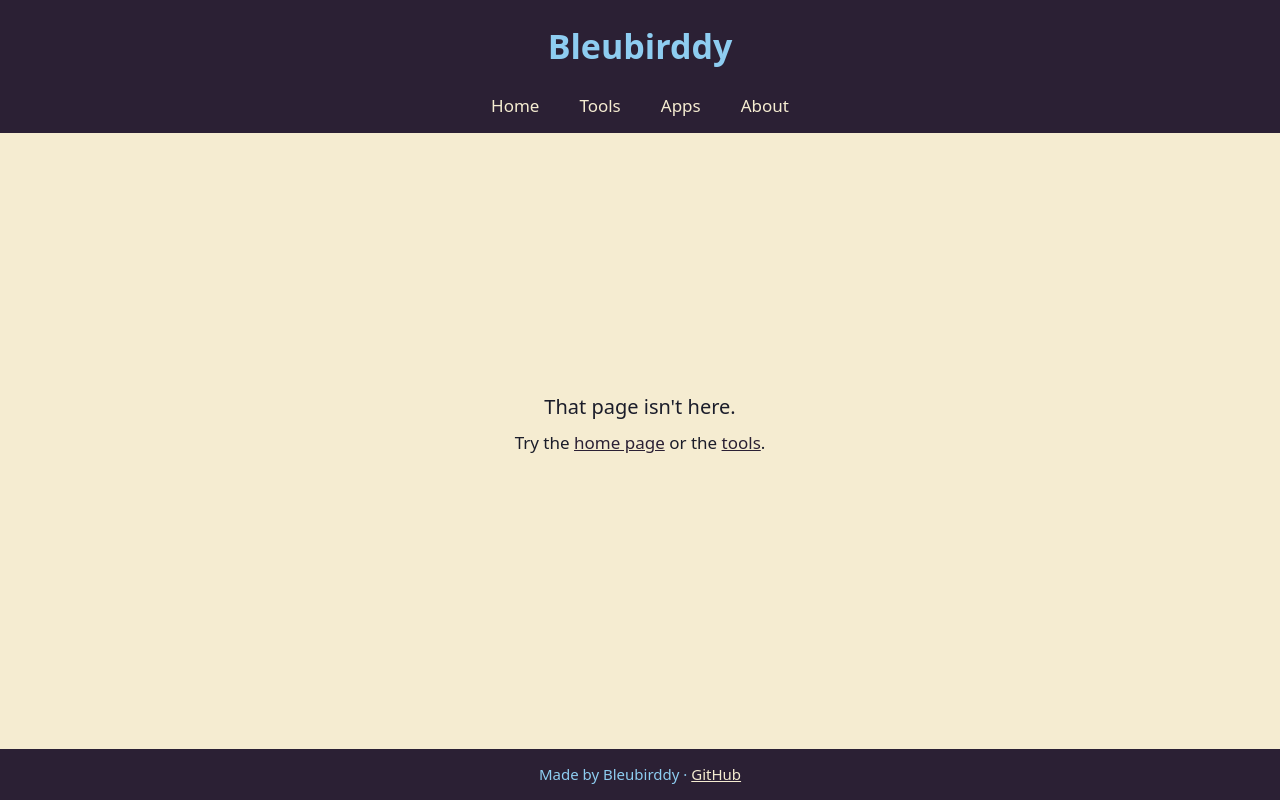
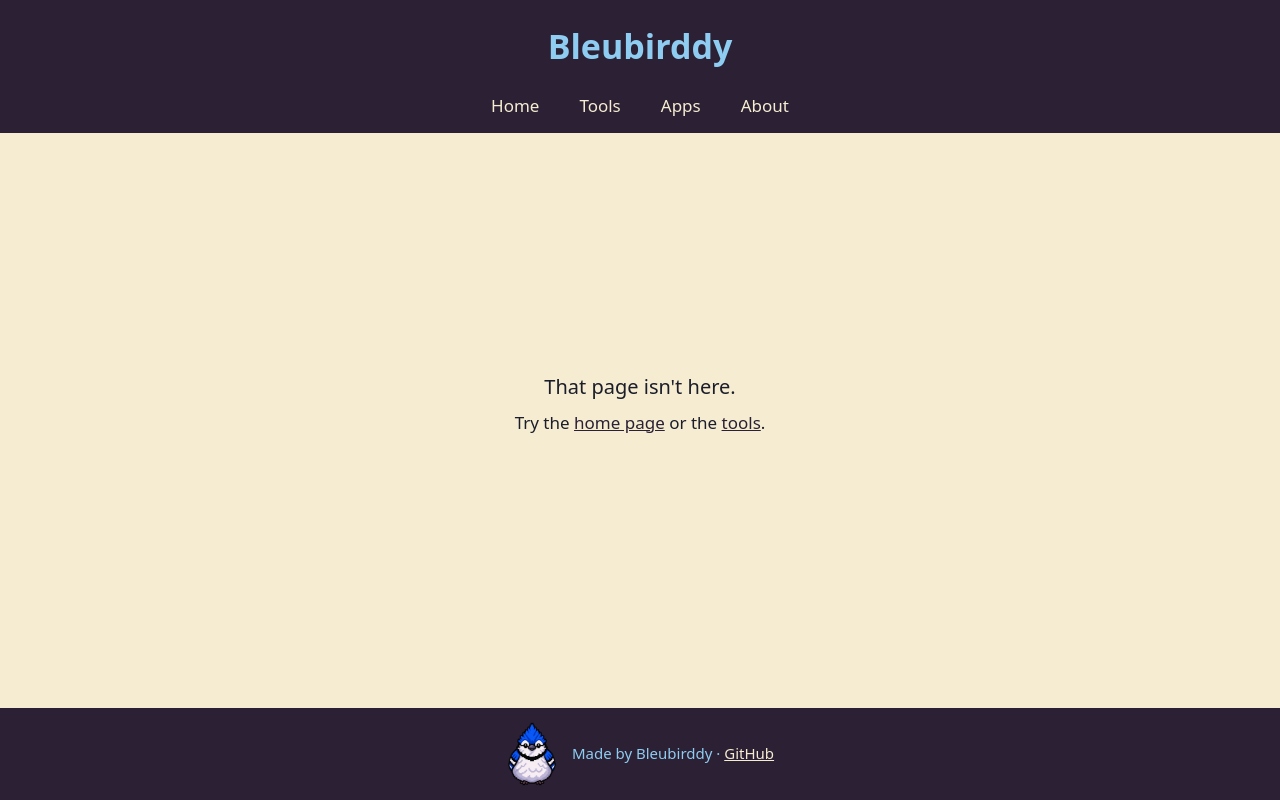
Before and after one commit to BleuBirddy/Bleubirddy.github.io, a plain HTML site: page 404.html in a window 1280 px wide. Drawn offline with Linux system fonts and the light colour scheme.

Commit message:
Add the blue jay logo to the footer, linked to the GitHub profile

```diff
--- a/404.html
+++ b/404.html
@@ -32,7 +32,11 @@
 	</main>
 
 <footer>
-	Made by Bleubirddy · <a href="https://github.com/BleuBirddy">GitHub</a>
+	<!-- The logo links to the GitHub profile, the same place as the text link beside it. -->
+	<a class="logo" href="https://github.com/BleuBirddy" title="BleuBirddy on GitHub">
+		<img src="/logo.png" alt="Bleubirddy logo, a pixel-art blue jay. Opens BleuBirddy on GitHub." width="52" height="64">
+	</a>
+	<span>Made by Bleubirddy · <a href="https://github.com/BleuBirddy">GitHub</a></span>
 </footer>
 
 </body>
--- a/styles.css
+++ b/styles.css
@@ -188,13 +188,26 @@ p {
 	white-space: nowrap;
 }
 
+/* Logo and credit line side by side, centered as a pair. */
 footer {
 	margin: 0;
 	padding: 14px 16px;
 	color: var(--brand);
 	background-color: var(--bar);
-	text-align: center;
 	font-size: 15px;
+	display: flex;
+	align-items: center;
+	justify-content: center;
+	gap: 14px;
+}
+
+.logo {
+	display: block;
+	border-radius: 10px;
+}
+
+.logo img {
+	display: block;
 }
 
 footer a {
```
Also changed, not shown: about.html (+5 -1 lines), apps.html (+5 -1 lines), index.html (+5 -1 lines), tools.html (+5 -1 lines), logo.png (added), 1 other file.
